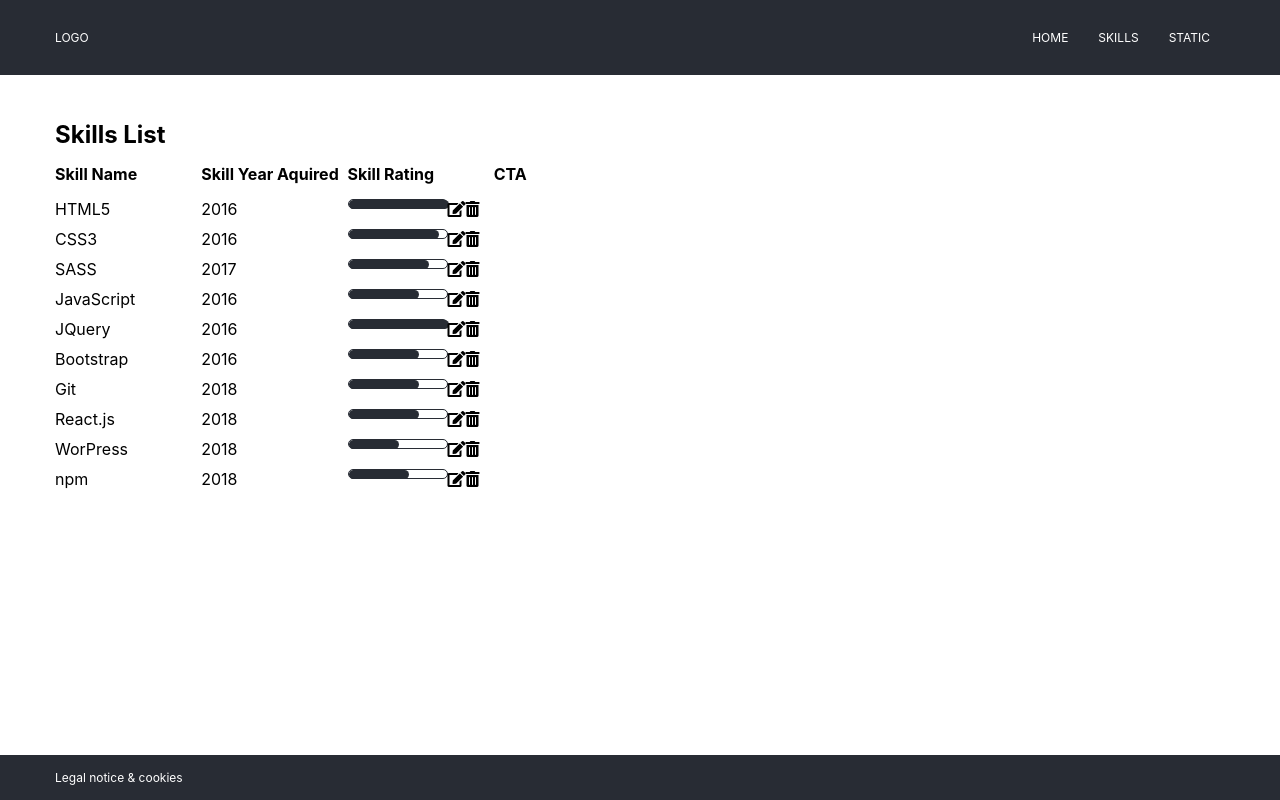
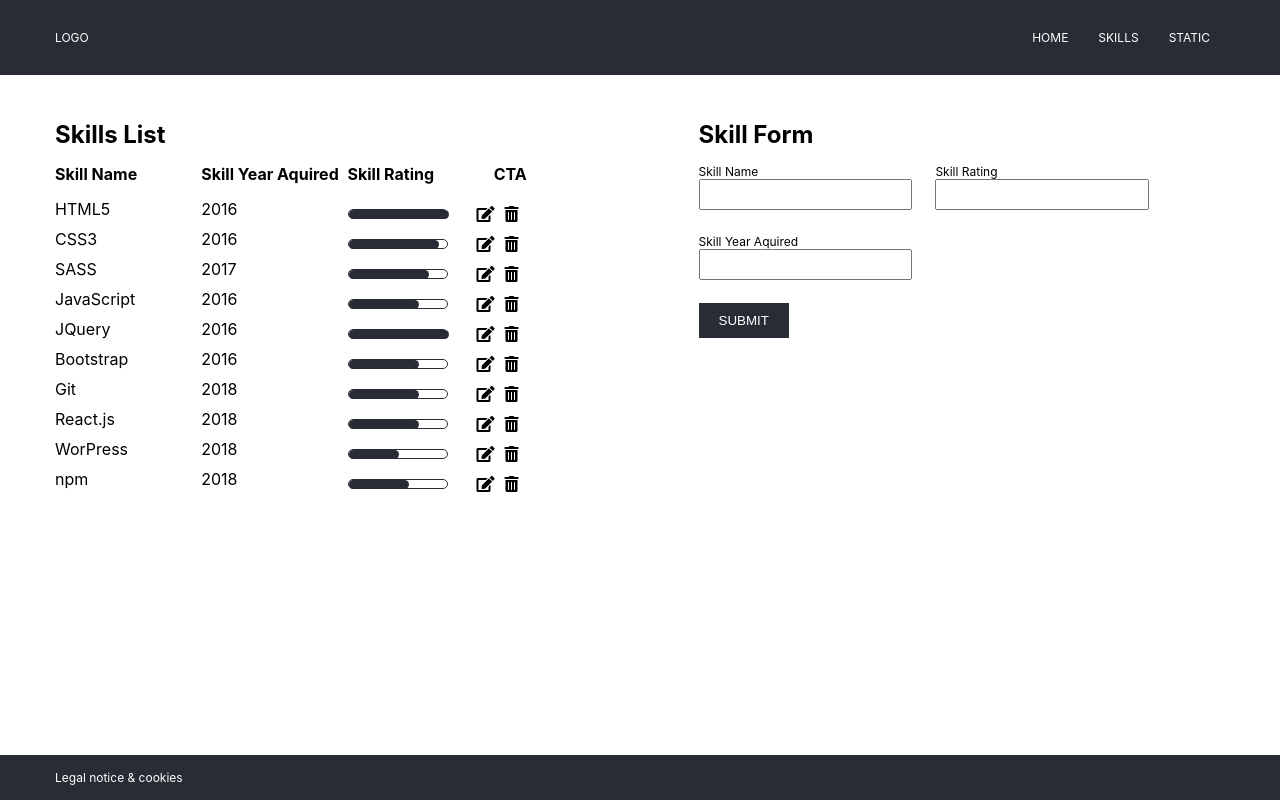
Before and after one commit to dunjamarc/candidate-skills, a React (Create React App) app: page /skills in a window 1280 px wide. Built offline with nearby package versions, Linux system fonts and the light colour scheme; data requests are answered from the project's data file.

Commit message:
Add skill form to skills page

```diff
--- a/src/App/pages/Skills.js
+++ b/src/App/pages/Skills.js
@@ -46,7 +46,24 @@ class Skills extends Component {
                             </div>)}
                         </div>
                     </div>
-
+                    <div className="skill-form">
+                        <h2>Skill Form</h2>
+                        <form>
+                            <div>
+                                <label for="skill-name">Skill Name</label>
+                                <input id="skill-name" type="text"></input>
+                            </div>
+                            <div>
+                                <label for="skill-rating">Skill Rating</label>
+                                <input id="skill-rating" type="number"></input>
+                            </div>
+                            <div>
+                                <label for="skill-year">Skill Year Aquired</label>
+                                <input id="skill-year" type="number"></input>
+                            </div>
+                        </form>
+                        <button>SUBMIT</button>
+                    </div>
                 </div>
             </section>
         )
--- a/src/style/css/style.css
+++ b/src/style/css/style.css
@@ -25,11 +25,9 @@
     width: 100%;
   }
 }
-.skills-list h2 {
-  margin: 30px 0 15px;
-}
 .skills-list .skills-wrap .row {
   display: flex;
+  align-items: center;
 }
 .skills-list .skills-wrap .row:first-child {
   margin: 5px 0;
@@ -49,6 +47,10 @@
   height: 9px;
   background-color: #282c34;
   border-radius: 5px;
+}
+
+h2 {
+  margin: 30px 0 15px;
 }
 
 .basic-data {
@@ -83,15 +85,89 @@
   }
 }
 
+.skills {
+  display: flex;
+  justify-content: space-between;
+}
+@media only screen and (max-width: 768px) {
+  .skills {
+    flex-direction: column;
+  }
+}
 .skills .skills-list {
   float: none;
   width: 50%;
+  order: 1;
+}
+@media only screen and (max-width: 768px) {
+  .skills .skills-list {
+    width: 100%;
+  }
 }
 .skills .skills-list .row p {
   width: 25%;
 }
 .skills .skills-list .row .cta {
   border: none;
+  height: auto;
+  text-align: center;
+}
+.skills .skills-list .row .cta i {
+  margin: 5px;
+  cursor: pointer;
+}
+.skills .skill-form {
+  width: 45%;
+  order: 2;
+}
+@media only screen and (max-width: 768px) {
+  .skills .skill-form {
+    width: 100%;
+  }
+}
+.skills .skill-form form {
+  display: flex;
+  flex-wrap: wrap;
+}
+.skills .skill-form form div {
+  display: flex;
+  flex-direction: column;
+  width: 45%;
+}
+@media only screen and (max-width: 768px) {
+  .skills .skill-form form div {
+    width: 100%;
+  }
+}
+@media only screen and (max-width: 768px) {
+  .skills .skill-form form div:first-child {
+    order: 1;
+  }
+}
+@media only screen and (max-width: 768px) {
+  .skills .skill-form form div:nth-child(2) {
+    order: 3;
+  }
+}
+@media only screen and (max-width: 768px) {
+  .skills .skill-form form div:nth-child(3) {
+    order: 2;
+  }
+}
+.skills .skill-form form div label {
+  font-size: 12px;
+}
+.skills .skill-form form div input {
+  font-size: 15px;
+  padding: 5px;
+  margin: 0 10% 10% 0;
+}
+.skills button {
+  padding: 10px 20px;
+  color: #fff;
+  background-color: #282c34;
+  border: none;
+  cursor: pointer;
 }
 
 @media only screen and (max-width: 768px) {
--- a/src/style/scss/_home.scss
+++ b/src/style/scss/_home.scss
@@ -24,14 +24,11 @@
         width: 100%;
     }
 
-    h2 {
-        margin: 30px 0 15px;
-    }
-
     .skills-wrap {
 
         .row {
             display: flex;
+            align-items: center;
 
             &:first-child {
                 margin: 5px 0;
@@ -57,6 +54,10 @@
             }
         }
     }
+}
+
+h2 {
+    margin: 30px 0 15px;
 }
 
 .basic-data {
--- a/src/style/scss/_skills.scss
+++ b/src/style/scss/_skills.scss
@@ -1,8 +1,19 @@
 .skills {
+    display: flex;
+    justify-content: space-between;
+
+    @include breakpoint($tablet) {
+        flex-direction: column;
+    }
 
     .skills-list {
         float: none;
         width: 50%;
+        order: 1;
+
+        @include breakpoint($tablet) {
+            width: 100%;
+        }
 
         .row {
 
@@ -12,7 +23,77 @@
 
             .cta {
                 border: none;
+                height: auto;
+                text-align: center;
+
+                i {
+                    margin: 5px;
+                    cursor: pointer;
+                }
             }
         }
     }
+
+    .skill-form {
+        width: 45%;
+        order: 2;
+
+        @include breakpoint($tablet) {
+            width: 100%;
+        }
+
+        form {
+            display: flex;
+            flex-wrap: wrap;
+
+            div {
+                display: flex;
+                flex-direction: column;
+                width: 45%;
+
+                @include breakpoint($tablet) {
+                    width: 100%;
+                }
+
+                &:first-child {
+
+                    @include breakpoint($tablet) {
+                        order: 1;
+                    }
+                }
+
+                &:nth-child(2) {
+
+                    @include breakpoint($tablet) {
+                        order: 3;
+                    }
+                }
+
+                &:nth-child(3) {
+
+                    @include breakpoint($tablet) {
+                        order: 2;
+                    }
+                }
+
+                label {
+                    font-size: 12px;
+                }
+
+                input {
+                    font-size: 15px;
+                    padding: 5px;
+                    margin: 0 10% 10% 0;
+                }
+            }
+        }
+    }
+
+    button {
+        padding: 10px 20px;
+        color: $white;
+        background-color: $navy;
+        border: none;
+        cursor: pointer;
+    }
 }
```
Also changed, not shown: 1 other file (tests, documents, lock files or other folders).
